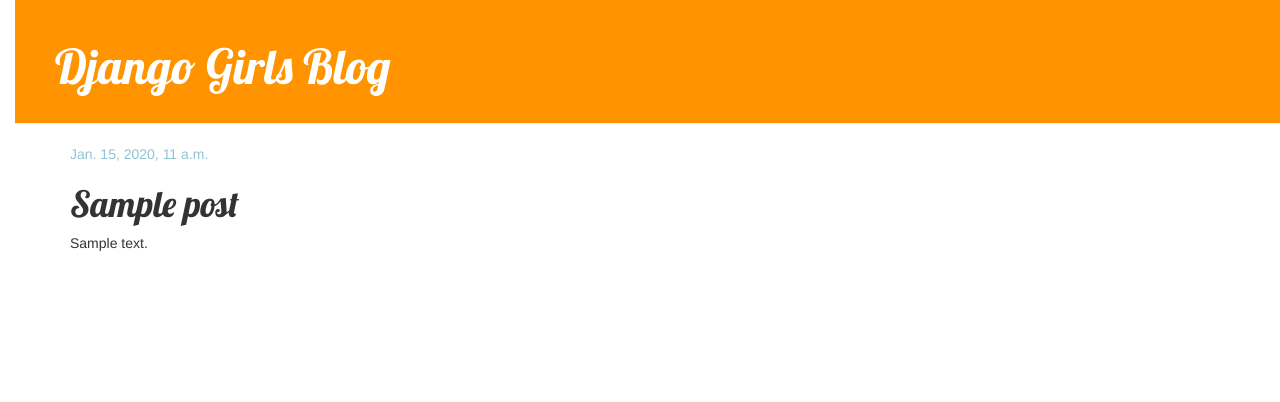
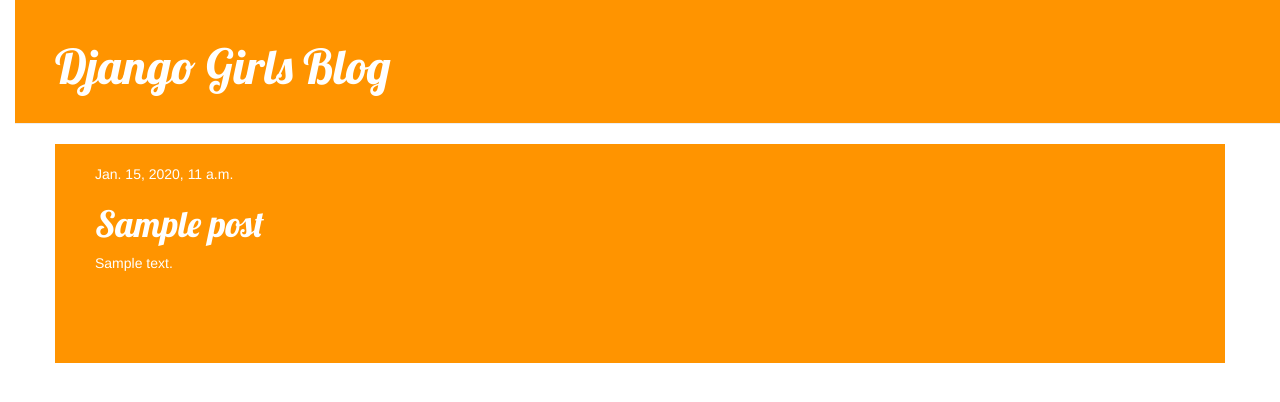
Before and after one commit to amlforbes/my-first-blog, a Django app: page /post/1/ in a window 1280 px wide. Shown: the top 402 px of the page. Run offline with Django 3.2, Linux system fonts and the light colour scheme; tables that the repository leaves empty hold one stand-in row (values such as "Sample post"); some libraries are stand-ins or nearby versions.

Commit message:
Modified files

```diff
--- a/blog/static/css/blog.css
+++ b/blog/static/css/blog.css
@@ -21,6 +21,9 @@
 
 .content {
     margin-left: 40px;
+    background-color: #ff9400;
+    margin-top: 0;
+    padding: 20px 20px 20px 40px;
 }
 
 h1, h2, h3, h4 {
@@ -28,7 +31,7 @@
 }
 
 .date {
-    color: #90C3D4;
+    color: #ffffff;
 }
 
 .save {
@@ -48,8 +51,9 @@
 
 .post {
     margin-bottom: 70px;
+    color: #ffffff;
 }
 
 .post h1 a, .post h1 a:visited {
-    color: #000000;
+    color: #ffffff;
 }
--- a/blog/templates/blog/post_edit.html
+++ b/blog/templates/blog/post_edit.html
@@ -5,5 +5,9 @@
     <form method="POST" class="post-form">{% csrf_token %}
         {{ form.as_p }}
         <button type="submit" class="save btn btn-default">Save</button>
+        <button type="submit" class="delete_rec_id">Delete</button>
+
     </form>
-{% endblock %}
+
+
+        {% endblock %}
```
